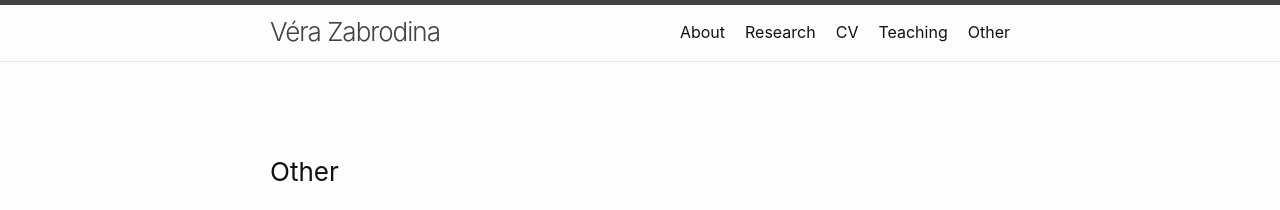
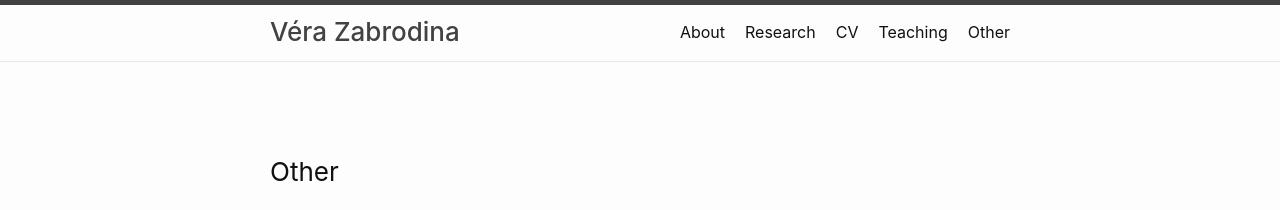
Before and after one commit to verazb/verazb.github.io, a Jekyll site: the page built from other.md, in a window 1280 px wide. Shown: the top 210 px of the page. Built offline with Jekyll 4.4.1, drawn with Linux system fonts in a browser that asks for light colours; our own code applies the rules of GitHub Pages for plain Markdown files.

Commit message:
Update _layout.scss

```diff
--- a/_sass/minima/_layout.scss
+++ b/_sass/minima/_layout.scss
@@ -13,8 +13,7 @@
 
 .site-title {
   @include relative-font-size(1.625);
-  font-weight: 300;
-  letter-spacing: -1px;
+  font-weight: 500;
   margin-bottom: 0;
   float: left;
 
```
